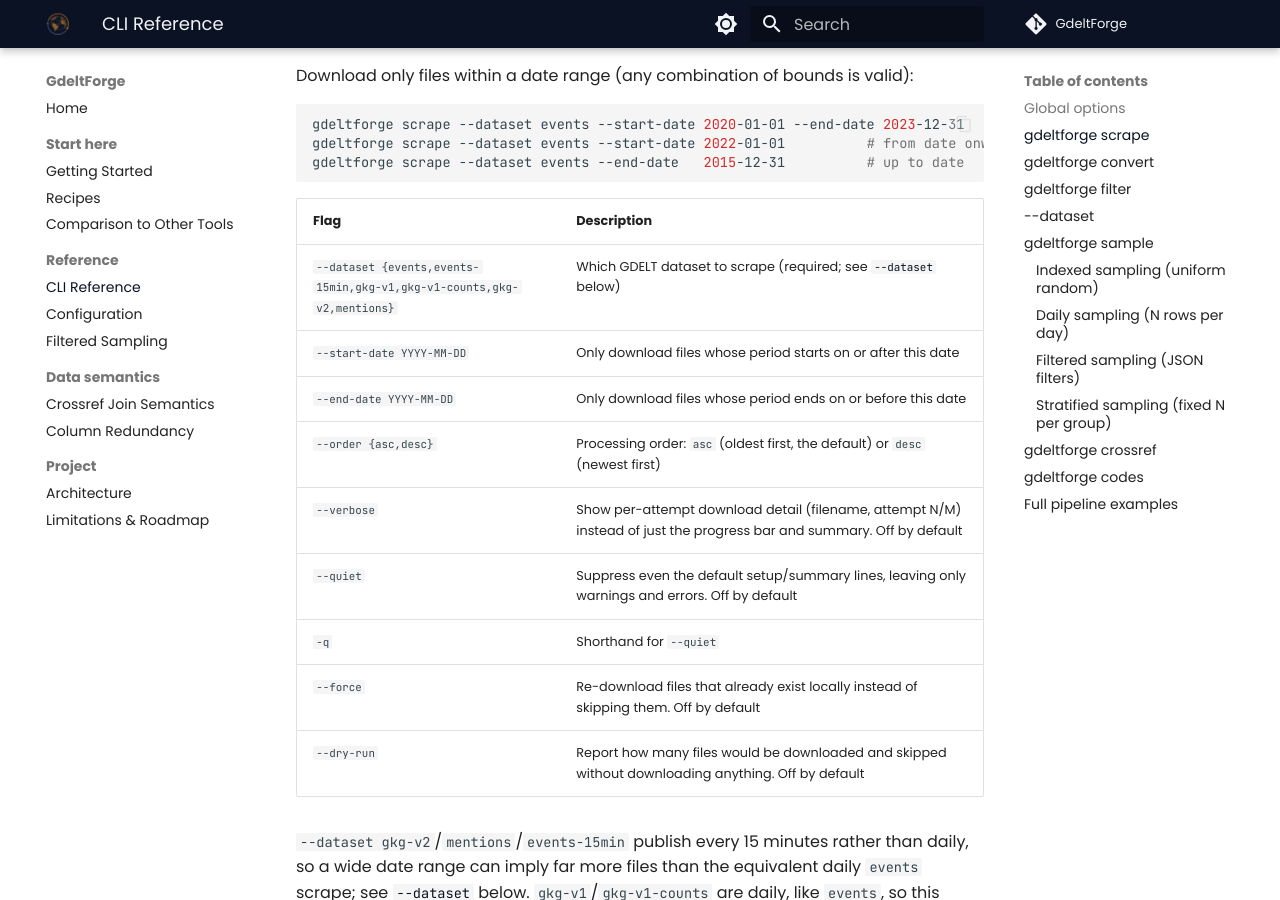
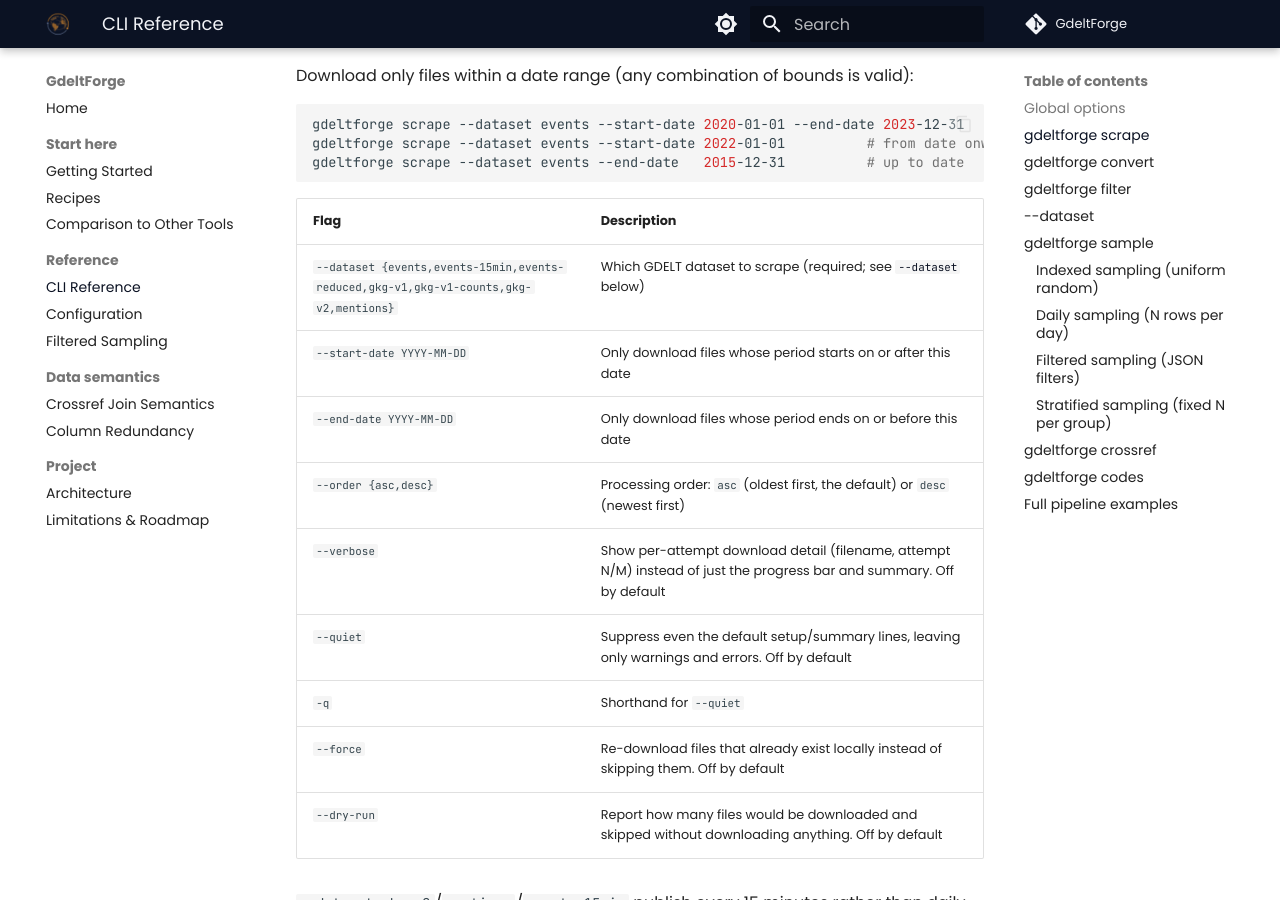
Before and after one commit to Vinicius-Teixeirac/GdeltForge, an MkDocs documentation site: the page built from docs/cli-reference.md, in a window 1280 px wide and 900 px high, scrolled down 1522 px. Built offline with MkDocs 1.6.1 and Material for MkDocs 9.7.7, drawn with Linux system fonts in a browser that asks for light colours; comment, search, counter and statistics services are not loaded; some of the changed text lies outside the part shown.

Commit message:
feat(config): register gdelt_event_reduced as a real --dataset choice
GDELT.MASTERREDUCEDV2.1979-2013.zip, currently excluded on purpose from
events' own listing scrape, is a genuinely different product from
events/events-15min: pre-aggregated daily rollups (collapsed on
DATE+ACTOR1+ACTOR2+EVENTCODE), 17 columns, confirmed by downloading and
reading the real file's header directly, not the codebook (this file
predates GDELT's own published codebooks). No GlobalEventID, SOURCEURL,
or DATEADDED anywhere, so crossref can never join it to GKG/Mentions.

Registers it end to end as --dataset events-reduced: columns/
columns_numeric/paths/filter.columns_to_check in both tracked config
files (config/settings.yaml is gitignored, the user's own local file,
left untouched), _DATASET_CHOICES/_DATASET_CLI_TO_CONFIG in cli.py.

This dataset's converted output will only ever live in its historical
(Hive-by-Year) directory, there's no flat/daily mode for a single
static file to fall back to. converter.partitioning.enabled currently
gates every dataset's historical directory globally, so a new
dataset_is_always_historical(dataset) in utils/config.py marks
gdelt_event_reduced as needing its historical path resolved
unconditionally; wiring this into convert/filter/sample's actual
resolution logic is a separate, following commit.

cli-reference.md's --dataset choice lists are updated now, so the
existing doc/argparse sync test stays green at every commit in this branch.
The fuller prose description of what this dataset actually is
still lands with the rest of the documentation once the feature works
end to end.

```diff
--- a/docs/cli-reference.md
+++ b/docs/cli-reference.md
@@ -54,7 +54,7 @@
 
 | Flag | Description |
 |------|-------------|
-| `--dataset {events,events-15min,gkg-v1,gkg-v1-counts,gkg-v2,mentions}` | Which GDELT dataset to scrape (required; see [`--dataset`](#-dataset) below) |
+| `--dataset {events,events-15min,events-reduced,gkg-v1,gkg-v1-counts,gkg-v2,mentions}` | Which GDELT dataset to scrape (required; see [`--dataset`](#-dataset) below) |
 | `--start-date YYYY-MM-DD` | Only download files whose period starts on or after this date |
 | `--end-date YYYY-MM-DD` | Only download files whose period ends on or before this date |
 | `--order {asc,desc}` | Processing order: `asc` (oldest first, the default) or `desc` (newest first) |
@@ -94,7 +94,7 @@
 
 | Flag | Description |
 |------|-------------|
-| `--dataset {events,events-15min,gkg-v1,gkg-v1-counts,gkg-v2,mentions}` | Which GDELT dataset to convert (required; see [`--dataset`](#-dataset) below) |
+| `--dataset {events,events-15min,events-reduced,gkg-v1,gkg-v1-counts,gkg-v2,mentions}` | Which GDELT dataset to convert (required; see [`--dataset`](#-dataset) below) |
 | `--start-date YYYY-MM-DD` | Only convert files whose period starts on or after this date |
 | `--end-date YYYY-MM-DD` | Only convert files whose period ends on or before this date |
 | `--order {asc,desc}` | Processing order: `asc` (oldest first, the default) or `desc` (newest first) |
@@ -133,7 +133,7 @@
 
 | Flag | Description |
 |------|-------------|
-| `--dataset {events,events-15min,gkg-v1,gkg-v1-counts,gkg-v2,mentions}` | Which GDELT dataset to filter (required; see [`--dataset`](#-dataset) below) |
+| `--dataset {events,events-15min,events-reduced,gkg-v1,gkg-v1-counts,gkg-v2,mentions}` | Which GDELT dataset to filter (required; see [`--dataset`](#-dataset) below) |
 | `--start-date YYYY-MM-DD` | Only filter files whose period starts on or after this date |
 | `--end-date YYYY-MM-DD` | Only filter files whose period ends on or before this date |
 | `--order {asc,desc}` | Processing order: `asc` (oldest first, the default) or `desc` (newest first) |
@@ -158,7 +158,7 @@
 
 ## `--dataset`
 
-`scrape`, `convert`, `filter`, and `sample` all accept `--dataset {events,events-15min,gkg-v1,gkg-v1-counts,gkg-v2,mentions}`, and require it: there's no default, so every invocation of these four commands names its dataset explicitly. This was a deliberate breaking change (see the changelog): with two Events-flavored choices now available, a silent default risked someone meaning to opt into the finer, slower one falling back to the daily archive instead with no error.
+`scrape`, `convert`, `filter`, and `sample` all accept `--dataset {events,events-15min,events-reduced,gkg-v1,gkg-v1-counts,gkg-v2,mentions}`, and require it: there's no default, so every invocation of these four commands names its dataset explicitly. This was a deliberate breaking change (see the changelog): with two Events-flavored choices now available, a silent default risked someone meaning to opt into the finer, slower one falling back to the daily archive instead with no error.
 
 - `events`: the daily/monthly/yearly Events archive. Not real-time (updates once a day), but far smaller and faster than `events-15min` for the same date range.
 - `events-15min`: Events at native GDELT 2.0 granularity, discovered from the same 15-minute master file list as `gkg-v2`/`mentions`, not the daily archive's directory listing. Genuinely a different, richer schema, not just finer granularity: 61 columns against the daily archive's 58, with an `ADM2Code` field added to each of the three geo blocks (`Actor1Geo`/`Actor2Geo`/`ActionGeo`) that the older, GDELT-1.0-compatible daily format doesn't carry. Opt-in and much slower in practice: real measurement puts the full 2015-present archive at 396,086 files (~81x the daily archive's file count for the same span) and ~40 GB total. File count, not raw size, is what dominates the cost here, since Events rows are compact structured data rather than GKG's free text. Reach for this only when you need intraday freshness or the extra geo precision; `events` is the right default-shaped choice otherwise.
@@ -175,7 +175,7 @@
 
 | Flag | Applies to | Description |
 |------|-----------|-------------|
-| `--dataset {events,events-15min,gkg-v1,gkg-v1-counts,gkg-v2,mentions}` | all | Which GDELT dataset to sample from (required; see `--dataset` above) |
+| `--dataset {events,events-15min,events-reduced,gkg-v1,gkg-v1-counts,gkg-v2,mentions}` | all | Which GDELT dataset to sample from (required; see `--dataset` above) |
 | `--mode {indexed,daily,filtered}` | all | Sampling strategy (required) |
 | `--source {filtered,converted}` | all | Which stage's output to read from (default `filtered`) |
 | `-n N` | indexed, filtered | Number of rows to sample (default 1000) |
```
Also changed, not shown: src/gdeltforge/config/default_settings.yaml (+65 -0 lines), 3 other files.
